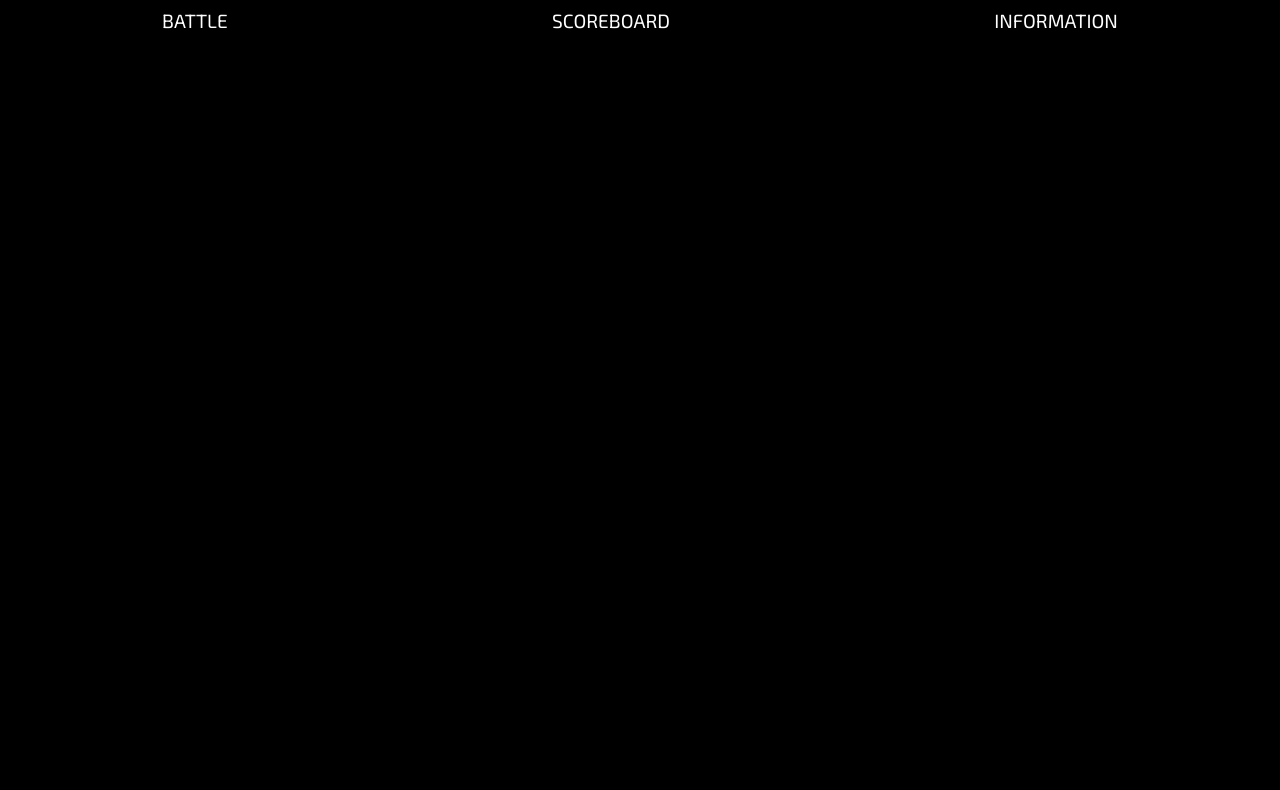
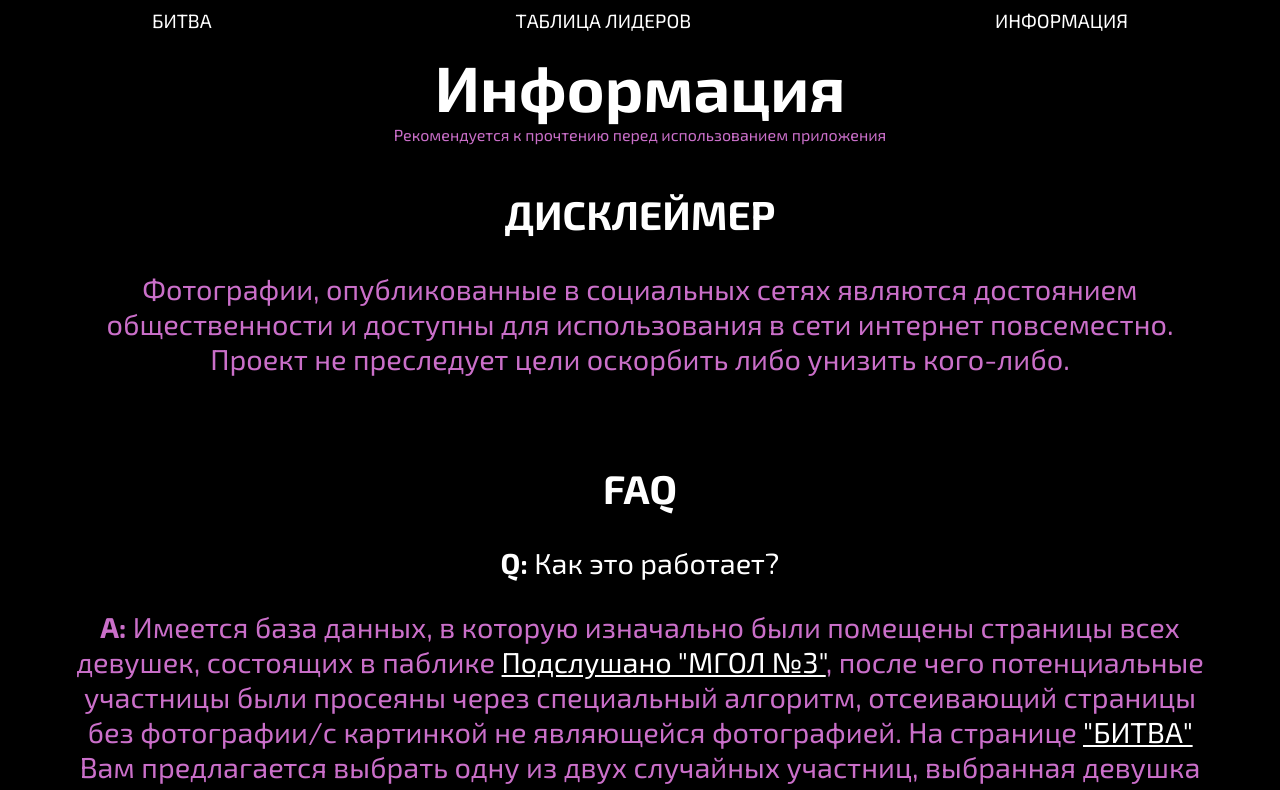
Before and after one commit to Enerveen/photo-contest, a React (Create React App) app: page /info in a window 1280 px wide. Shown: the top 790 px of the page. Built offline with nearby package versions, Linux system fonts and the light colour scheme.

Commit message:
prefinal version

```diff
--- a/src/App.js
+++ b/src/App.js
@@ -2,6 +2,7 @@ import { BrowserRouter, Route, Switch } from 'react-router-dom';
 import React from 'react';
 import './App.css';
 import Battle from './components/Battle';
+import Info from './components/Info';
 import Nav from './components/Nav';
 import Scoreboard from './components/Scoreboard';
 
@@ -12,6 +13,7 @@ function App() {
       <Switch>
         <Route path={'/'} exact component={Battle} />
         <Route path={'/scoreboard'} component={Scoreboard} />
+        <Route path={'/info'} component={Info} />
       </Switch>
     </BrowserRouter>
   );
--- a/src/components/Battle.jsx
+++ b/src/components/Battle.jsx
@@ -1,7 +1,6 @@
 import React, { useEffect } from 'react';
 import './battle.css';
 import vs from '../img/vs.png';
-import ph1 from '../img/photo1.jpg';
 const Battle = () => {
   useEffect(() => initGirls());
   function initGirls(event) {
@@ -31,12 +30,12 @@ const Battle = () => {
     <div className='battle'>
       <img src={vs} alt='' />
       <section className='left'>
-        <img src={ph1} alt='' id='image1' onClick={initGirls} />
-        <span id='name1'>Govno Mocha</span>
+        <img src='' alt='' id='image1' onClick={initGirls} />
+        <span id='name1'></span>
       </section>
       <section className='right'>
-        <img src={ph1} alt='' id='image2' onClick={initGirls} />
-        <span id='name2'>Mocha Govno</span>
+        <img src='' alt='' id='image2' onClick={initGirls} />
+        <span id='name2'></span>
       </section>
     </div>
   );
--- /dev/null
+++ b/src/components/Info.jsx
@@ -0,0 +1,81 @@
+import React from 'react';
+import './info.css';
+
+const Info = () => {
+  return (
+    <div className='info'>
+      <div className='heading'>
+        <h1>Информация</h1>
+        <span>Рекомендуется к прочтению перед использованием приложения</span>
+      </div>
+      <section>
+        <h2>ДИСКЛЕЙМЕР</h2>
+        <p className='a'>
+          Фотографии, опубликованные в социальных сетях являются достоянием общественности и доступны для использования в сети интернет
+          повсеместно. Проект не преследует цели оскорбить либо унизить кого-либо.
+        </p>
+      </section>
+      <section>
+        <h2>FAQ</h2>
+        <p className='q'>
+          <b>Q:</b> Как это работает?
+        </p>
+        <p className='a'>
+          <b>A:</b> Имеется база данных, в которую изначально были помещены страницы всех девушек, состоящих в паблике{' '}
+          <a href='https://vk.com/mgol3overheard'>Подслушано "МГОЛ №3"</a>, после чего потенциальные участницы были просеяны через
+          специальный алгоритм, отсеивающий страницы без фотографии/с картинкой не являющейся фотографией. На странице{' '}
+          <a href='/'>"БИТВА"</a> Вам предлагается выбрать одну из двух случайных участниц, выбранная девушка получает 1 очко, на основе
+          которых в последствии формируется рейтинговая таблица, проигравашая - ничего. После чего предлагается две новые случайные
+          участницы и так далее.
+        </p>
+        <hr />
+        <p className='q'>
+          <b>Q:</b> Почему некоторые фотографии имеют низкое разрешение?
+        </p>
+        <p className='a'>
+          <b>A:</b> К сожалению, получить доступ к полноразмерной фотографии в профиле представляется возможным только для открытых
+          страниц, в случае, если страница пользователя закрыта, нам остаётся довольствоваться миниматюрой аватара. Если вы располагаете
+          полными версиями фотографий с некоторых закрытых страниц и хотите помочь -{' '}
+          <a href='mailto:mndabslt@gmail.com'>присылайте их нам</a> вместе с именами запечатлённых на них девушех.
+        </p>
+        <hr />
+        <p className='q'>
+          <b>Q:</b> Я состою в "Подслушано", но не нашла себя здесь, почему?
+        </p>
+        <p className='a'>
+          <b>A:</b> В таблице лидеров отображается топ-50 участниц по количеству набранных очков, возможно, Ваш рейтинг ниже или же вы не
+          были отобраны алгоритмом. В любом случае, Вы всегда можете <a href='mailto:mndabslt@gmail.com'>отправить</a> нам ваши данные (id
+          страницы вк, фотография, полное имя), после чего в скором времени Вы будете добавлены в базу данных проекта.
+        </p>
+        <hr />
+        <p className='q'>
+          <b>Q:</b> Мне нравится проект и я хочу поддержать создателей материально. Как я могу это сделать?
+        </p>
+        <p className='a'>
+          <b>A:</b> <a href='mailto:mndabslt@gmail.com'>Пишите</a> - что-нибудь придумаем :)
+        </p>
+        <hr />
+        <p className='q'>
+          <b>Q:</b> Приложение неестественно вытянуто на экране, шрифт едва различим. Что делать?
+        </p>
+        <p className='a'>
+          <b>A:</b> Подобные проблемы могут возникать на мобильных устройствах в вертикальном режиме, попробуйте повернуть телефон
+          горизонтально и проблема исчёзнет
+        </p>
+        <hr />
+        <p className='q'>
+          <b>Q:</b> Приложение долго прогружается, не реагирует на клики. Что делать?
+        </p>
+        <p className='a'>
+          <b>A:</b> Поскольку приложение размещено на бесплатном хостинге, могут наблюдаться проблемы с производительностью из-за
+          перегруженности сервера. Наиболее верным решением в таком случае будет просто подождать, не выполняя повторных нажатий
+          куда-либо.
+        </p>
+        <hr />
+      </section>
+      <p>Обратная связь: mndabslt@gmail.com </p>
+    </div>
+  );
+};
+
+export default Info;
--- a/src/components/Nav.jsx
+++ b/src/components/Nav.jsx
@@ -6,13 +6,13 @@ const Nav = () => {
   return (
     <nav>
       <NavLink className='link' to='/'>
-        BATTLE
+        БИТВА
       </NavLink>
       <NavLink className='link' to='/scoreboard'>
-        SCOREBOARD
+        ТАБЛИЦА ЛИДЕРОВ
       </NavLink>
       <NavLink className='link' to='/info'>
-        INFORMATION
+        ИНФОРМАЦИЯ
       </NavLink>
     </nav>
   );
--- a/src/components/ScoreElem.jsx
+++ b/src/components/ScoreElem.jsx
@@ -4,13 +4,15 @@ const ScoreElem = ({ i, prop }) => {
   return (
     <div className='score-elem'>
       <span>
-        <b>{i + 1}.</b> {prop.fullName.replace(/_/g, ' ')}
+        <b>{i + 1}.</b> <a href={`https://vk.com/id${prop.linkVk}`}>{prop.fullName.replace(/_/g, ' ')}</a>
       </span>
       <div>
         <div className='score-elem-meter'>
           <span>{prop.score}</span>
         </div>
-        <img src={prop.link} alt='' />
+        <a href={prop.link}>
+          <img src={prop.link} alt='' />
+        </a>
       </div>
     </div>
   );
--- a/src/components/Scoreboard.jsx
+++ b/src/components/Scoreboard.jsx
@@ -40,7 +40,7 @@ export default class Scoreboard extends Component {
     } else {
       return (
         <div className='scoreboard'>
-          <h1>Scoreboard</h1>
+          <h1>Топ-50</h1>
           <main>
             {items.map((item, index) => (
               <ScoreElem key={index} i={index} prop={item} />
--- /dev/null
+++ b/src/components/info.css
@@ -0,0 +1,45 @@
+.info {
+  color: white;
+  margin: 0px;
+  box-sizing: border-box;
+  font-family: 'Exo 2', sans-serif;
+  background-color: black;
+  background-repeat: no-repeat;
+  text-align: center;
+}
+
+.info p {
+  font-size: 1.8em;
+}
+
+.info section {
+  padding: 1vw 5vw 1vw 5vw;
+}
+
+.info .heading {
+  margin-top: 6vh;
+  width: 100%;
+  text-align: center;
+}
+
+.info .heading h1 {
+  margin: 0;
+  font-weight: bold;
+  font-size: 4em;
+}
+
+.heading span {
+  color: #ca6fc9;
+}
+
+.info h2 {
+  font-size: 2.5em;
+}
+
+.a {
+  color: #ca6fc9;
+}
+
+.a a {
+  color: white;
+}
--- a/src/components/scoreboard.css
+++ b/src/components/scoreboard.css
@@ -10,7 +10,8 @@
   align-items: center;
 }
 
-h1 {
+.scoreboard h1 {
+  margin-top: 6vh;
   font-size: 5vw;
   font-weight: bold;
 }
@@ -52,3 +53,12 @@ h1 {
 .score-elem > div {
   display: flex;
 }
+
+.score-elem a {
+  color: white;
+  text-decoration: none;
+}
+
+.score-elem a:hover {
+  color: #ca6fc9;
+}
```
